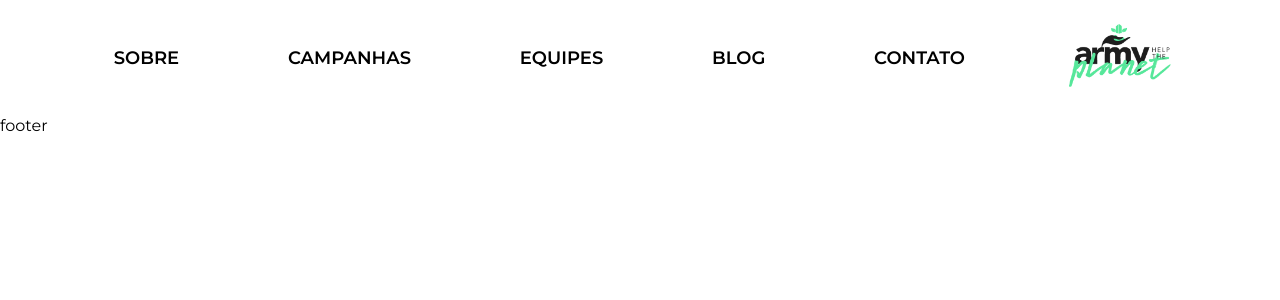
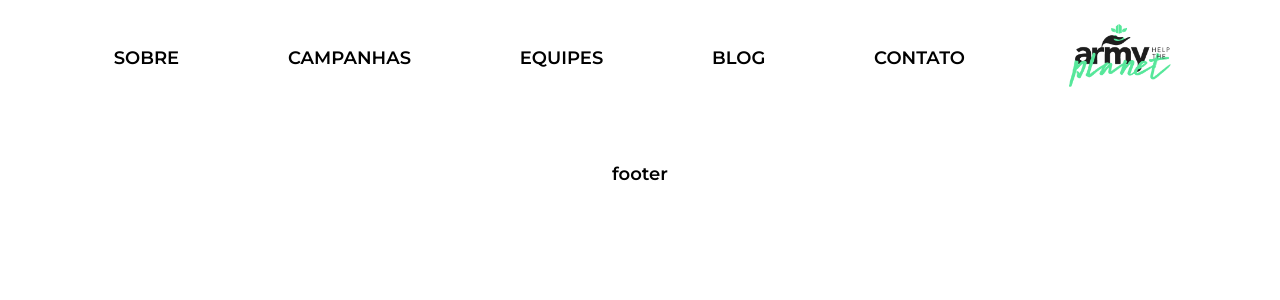
Before and after one commit to IngridOguro/official-website, a React (Create React App) app: page /home in a window 1280 px wide. Shown: the top 300 px of the page. Built offline with nearby package versions, Linux system fonts and the light colour scheme.

Commit message:
seção sobre

```diff
--- /dev/null
+++ b/src/components/about-section/about-sect.js
@@ -0,0 +1,11 @@
+import './about-section.css';
+import aboutimg from '../../images/about-img.png';
+
+export default function aboutSection(){
+    return (
+      <div class="about-section">
+        <img src={aboutimg} alt="aboutimg" class="tgtrgtgimg"/>
+        <a>a</a>
+      </div>
+    );
+  }
--- /dev/null
+++ b/src/components/about-section/about-section.css
@@ -0,0 +1,9 @@
+.tgtrgtgimg{
+    width: 48vw;
+    object-fit:contain;
+}
+
+.about-section{
+    width: 100vw;
+    background-color: aqua;
+}
--- a/src/components/footer/footer.css
+++ b/src/components/footer/footer.css
@@ -0,0 +1,12 @@
+.footer{
+    padding: 30px 10px;
+    background-color: white;
+    height: 7vh;
+    display: flex;
+    flex-direction: row;
+    align-items: center;
+    justify-content: space-evenly;
+    font-weight: 600;
+    font-size: large;
+    font-style: normal;
+}
--- a/src/pages/homepage/home.css
+++ b/src/pages/homepage/home.css
@@ -0,0 +1,3 @@
+.home{
+    background-color: black;
+}
```
Also changed, not shown: 1 other file (tests, documents, lock files or other folders).
